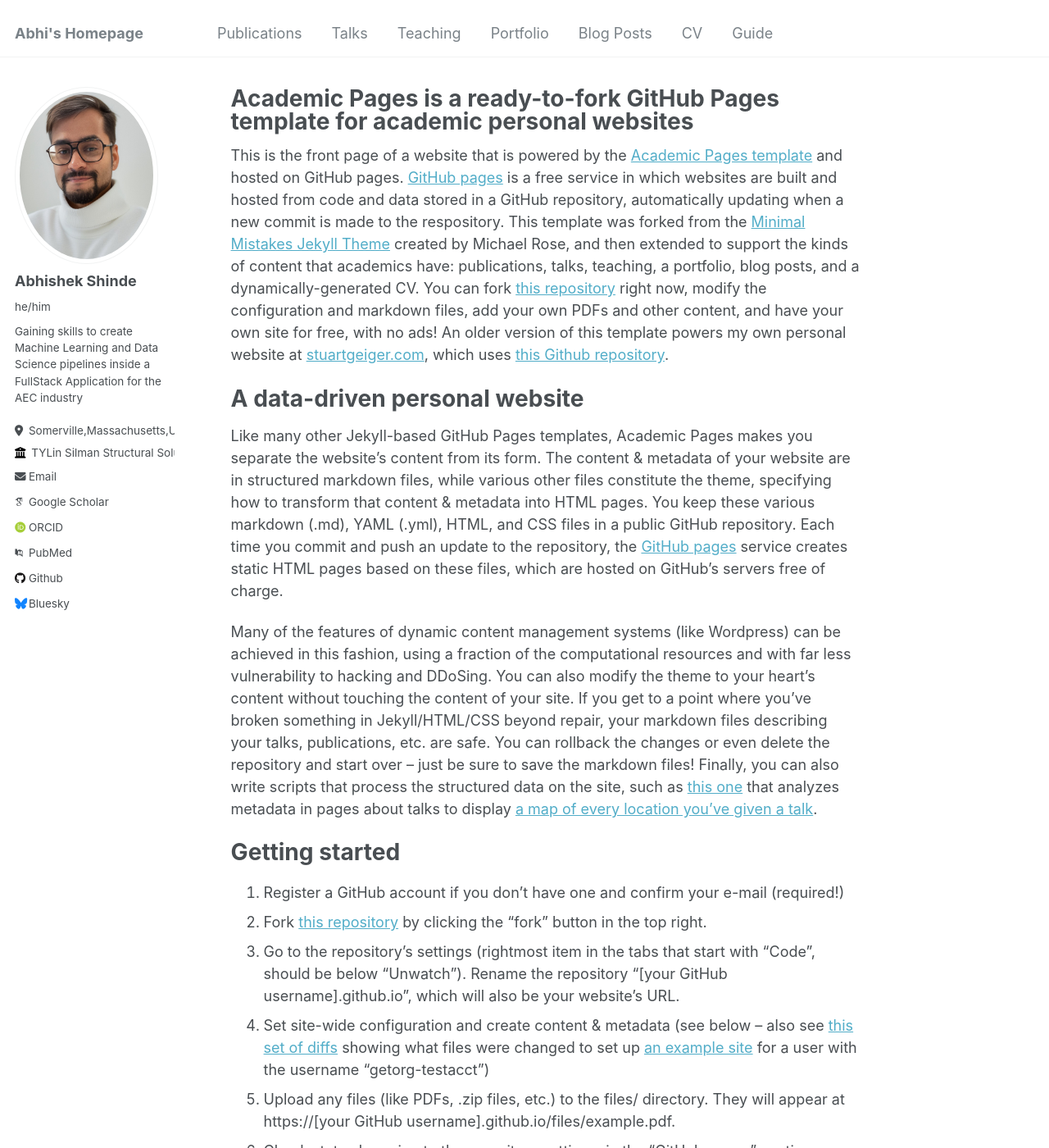
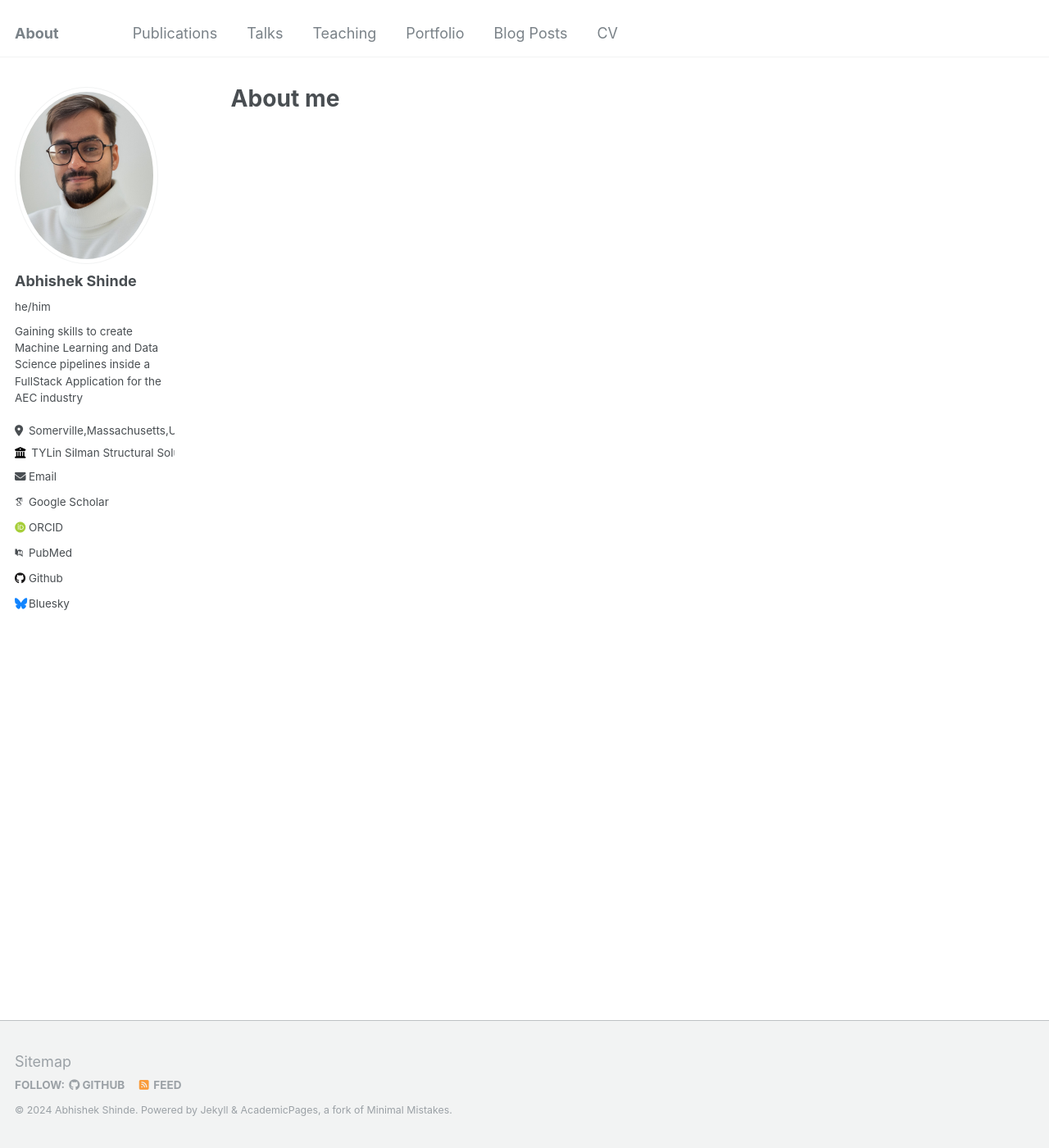
Before and after one commit to InquisitiveAS/InquisitiveAS.github.io, a Jekyll site: the page built from _pages/about.md, in a window 1280 px wide and 1400 px high. Shown: the whole window at 82% size. Built offline with Jekyll 4.4.1, drawn with Linux system fonts in a browser that asks for light colours; some web fonts are replaced; some of the changed text lies outside the part shown.

Commit message:
Update config and About me page

```diff
--- a/_config.yml
+++ b/_config.yml
@@ -8,7 +8,7 @@
 
 # Basic Site Settings
 locale                   : "en-US"
-title                    : "Abhi's Homepage"
+title                    : "About"
 title_separator          : "-"
 name                     : &name "Abhishek Shinde"
 description              : &description "Computational designer & Maker learning ML+Data+Full Stack"
--- a/_data/navigation.yml
+++ b/_data/navigation.yml
@@ -17,6 +17,3 @@
 
   - title: "CV"
     url: /cv/
-
-  - title: "Guide"
-    url: /markdown/
--- a/_pages/about.md
+++ b/_pages/about.md
@@ -1,13 +1,13 @@
 ---
 permalink: /
-title: "Academic Pages is a ready-to-fork GitHub Pages template for academic personal websites"
+title: "About me"
 author_profile: true
 redirect_from:
   - /about/
   - /about.html
 ---
 
-This is the front page of a website that is powered by the [Academic Pages template](https://github.com/academicpages/academicpages.github.io) and hosted on GitHub pages. [GitHub pages](https://pages.github.com) is a free service in which websites are built and hosted from code and data stored in a GitHub repository, automatically updating when a new commit is made to the respository. This template was forked from the [Minimal Mistakes Jekyll Theme](https://mmistakes.github.io/minimal-mistakes/) created by Michael Rose, and then extended to support the kinds of content that academics have: publications, talks, teaching, a portfolio, blog posts, and a dynamically-generated CV. You can fork [this repository](https://github.com/academicpages/academicpages.github.io) right now, modify the configuration and markdown files, add your own PDFs and other content, and have your own site for free, with no ads! An older version of this template powers my own personal website at [stuartgeiger.com](http://stuartgeiger.com), which uses [this Github repository](https://github.com/staeiou/staeiou.github.io).
+<!-- This is the front page of a website that is powered by the [Academic Pages template](https://github.com/academicpages/academicpages.github.io) and hosted on GitHub pages. [GitHub pages](https://pages.github.com) is a free service in which websites are built and hosted from code and data stored in a GitHub repository, automatically updating when a new commit is made to the respository. This template was forked from the [Minimal Mistakes Jekyll Theme](https://mmistakes.github.io/minimal-mistakes/) created by Michael Rose, and then extended to support the kinds of content that academics have: publications, talks, teaching, a portfolio, blog posts, and a dynamically-generated CV. You can fork [this repository](https://github.com/academicpages/academicpages.github.io) right now, modify the configuration and markdown files, add your own PDFs and other content, and have your own site for free, with no ads! An older version of this template powers my own personal website at [stuartgeiger.com](http://stuartgeiger.com), which uses [this Github repository](https://github.com/staeiou/staeiou.github.io).
 
 A data-driven personal website
 ======
@@ -34,16 +34,9 @@
 
 **Markdown generator**
 
-I have also created [a set of Jupyter notebooks](https://github.com/academicpages/academicpages.github.io/tree/master/markdown_generator
-) that converts a CSV containing structured data about talks or presentations into individual markdown files that will be properly formatted for the Academic Pages template. The sample CSVs in that directory are the ones I used to create my own personal website at stuartgeiger.com. My usual workflow is that I keep a spreadsheet of my publications and talks, then run the code in these notebooks to generate the markdown files, then commit and push them to the GitHub repository.
 
-How to edit your site's GitHub repository
-------
-Many people use a git client to create files on their local computer and then push them to GitHub's servers. If you are not familiar with git, you can directly edit these configuration and markdown files directly in the github.com interface. Navigate to a file (like [this one](https://github.com/academicpages/academicpages.github.io/blob/master/_talks/2012-03-01-talk-1.md) and click the pencil icon in the top right of the content preview (to the right of the "Raw | Blame | History" buttons). You can delete a file by clicking the trashcan icon to the right of the pencil icon. You can also create new files or upload files by navigating to a directory and clicking the "Create new file" or "Upload files" buttons.
-
-Example: editing a markdown file for a talk
-![Editing a markdown file for a talk](/images/editing-talk.png)
 
 For more info
 ------
-More info about configuring Academic Pages can be found in [the guide](https://academicpages.github.io/markdown/). The [guides for the Minimal Mistakes theme](https://mmistakes.github.io/minimal-mistakes/docs/configuration/) (which this theme was forked from) might also be helpful.
+
+-->
```
